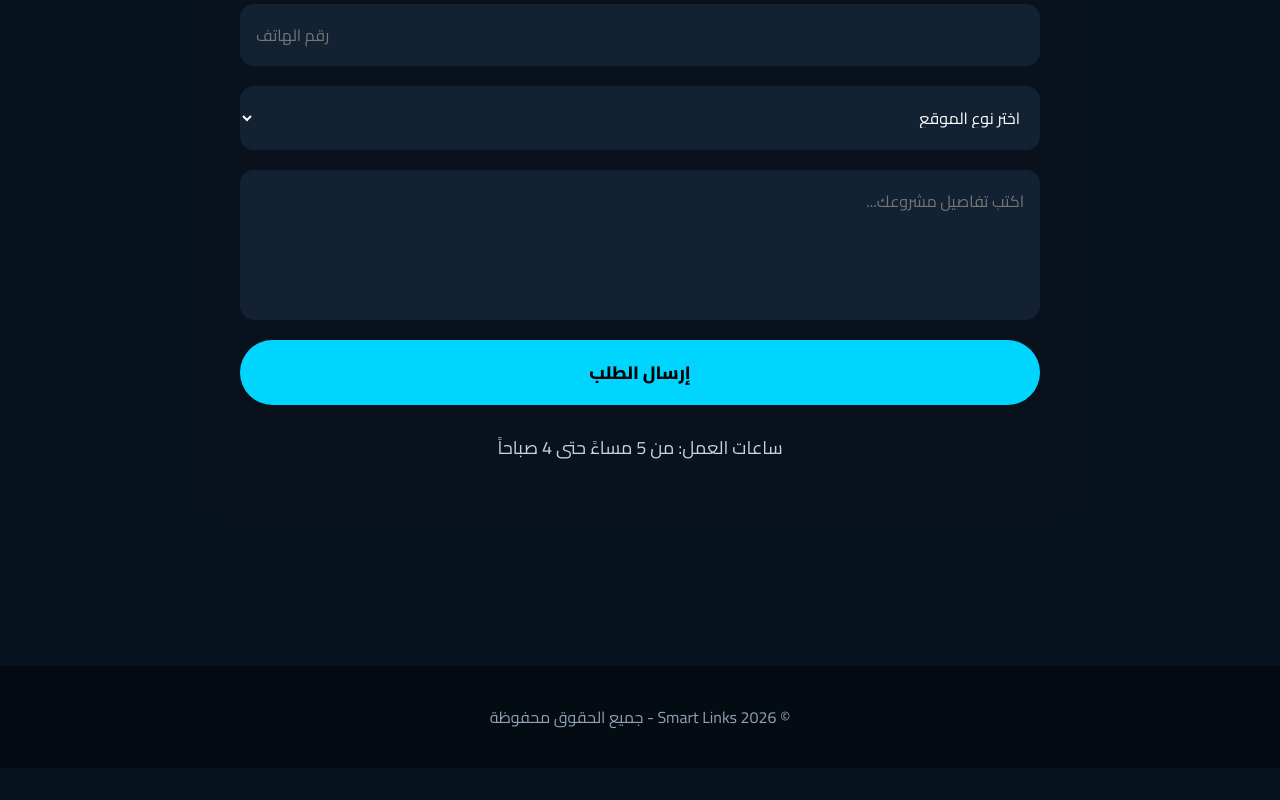
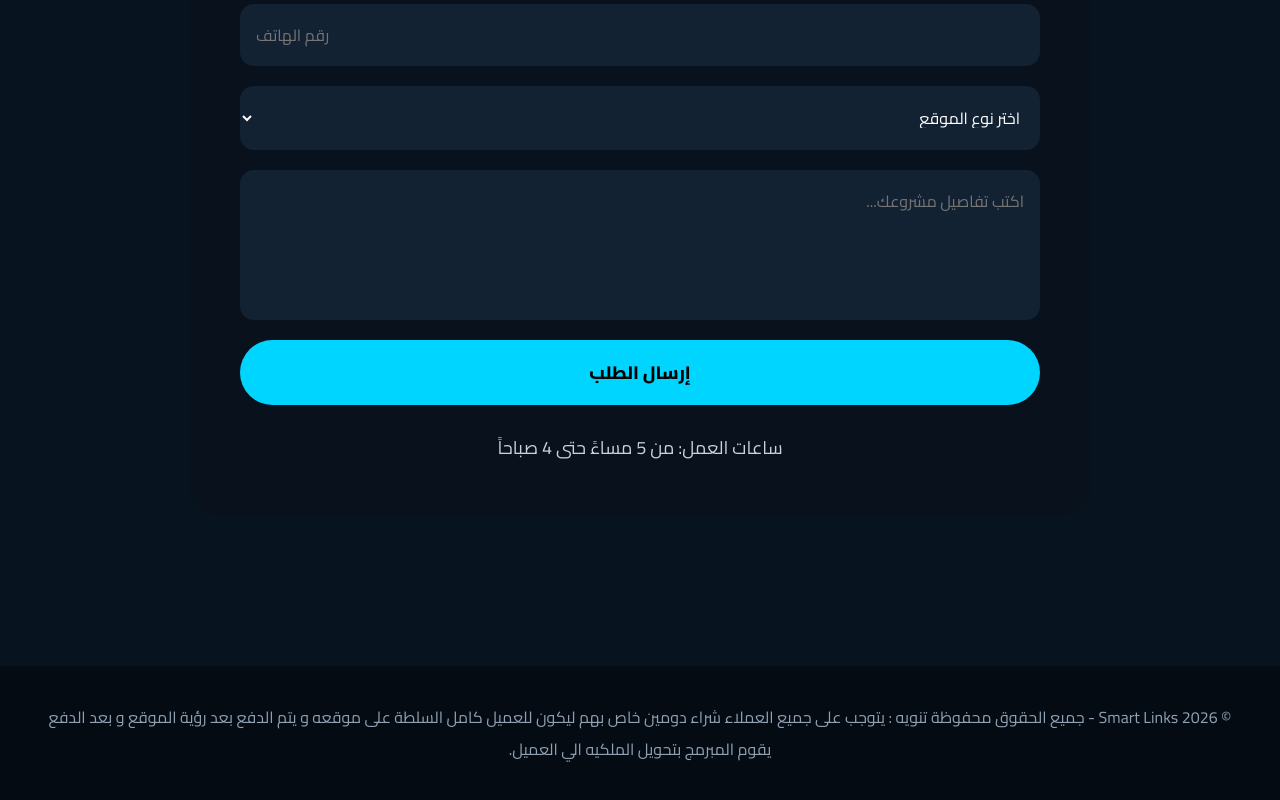
Before and after one commit to nayeon42-art/Wali-links, a plain HTML site: page index.html in a window 1280 px wide. Shown: the part 3229-4029 px from the top of the page. Before the commit the page ends 3997 px from the top, so only its background shows below. Drawn offline with Linux system fonts and the light colour scheme.

Commit message:
Add disclaimer about domain ownership in footer
Added a disclaimer regarding domain purchase and ownership transfer.

```diff
--- a/index.html
+++ b/index.html
@@ -473,6 +473,7 @@ Esrameliodase42@gmail.com
 <footer>
 
 © 2026 Smart Links - جميع الحقوق محفوظة
+  تنويه : يتوجب على جميع العملاء شراء دومين خاص بهم ليكون للعميل كامل السلطة على موقعه و يتم الدفع بعد رؤية الموقع و بعد الدفع يقوم المبرمج بتحويل الملكيه الي العميل.
 
 </footer>
 
```
